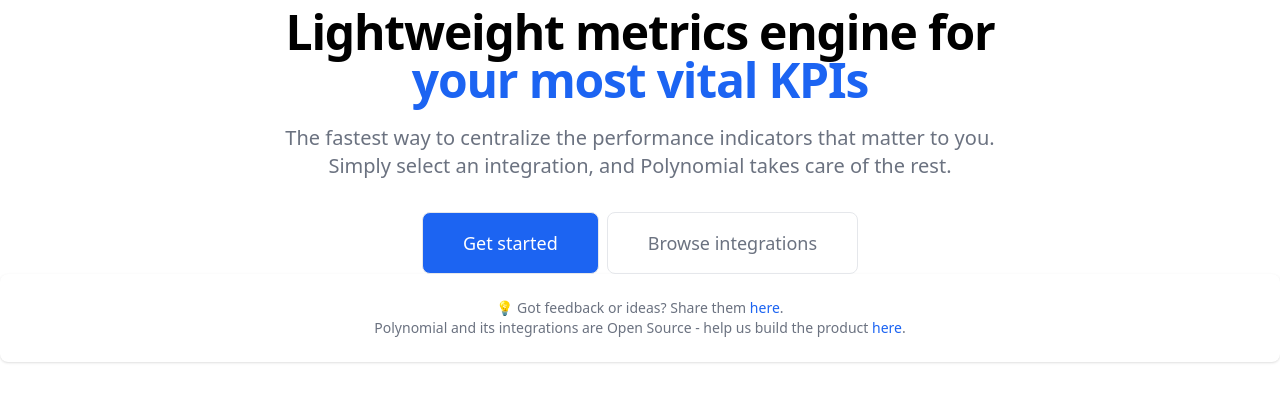
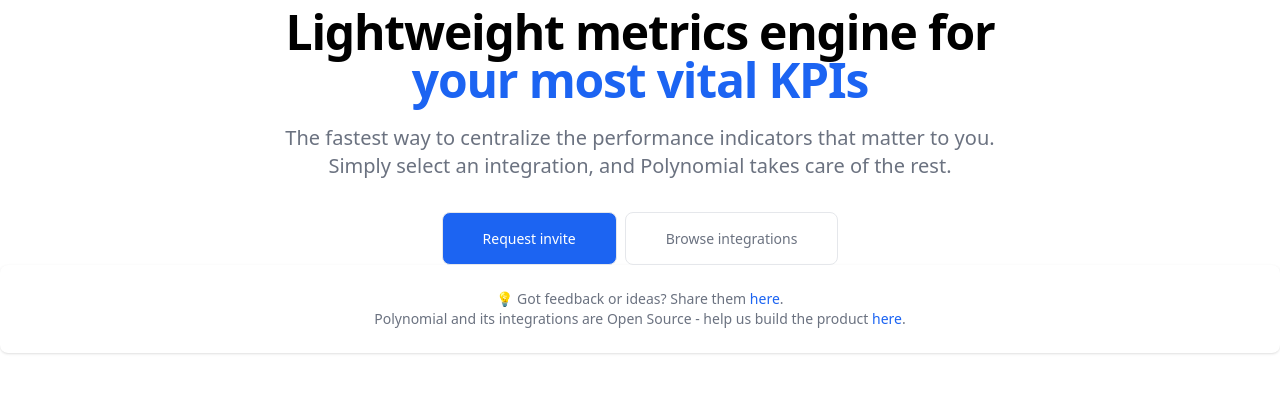
Before and after one commit to corradio/polynomial, a Django app: page / in a window 1280 px wide. Shown: the part 160-562 px from the top of the page. Run offline with Django 4.2, Linux system fonts and the light colour scheme; style sheets or scripts are compiled from the project's sources; parts of the project's set-up code (start-up, migrations or seed data) failed here and were passed over; some libraries are stand-ins or nearby versions.

Commit message:
Add link to request invite; disable signups. ref #144

```diff
--- a/templates/account/login.html
+++ b/templates/account/login.html
@@ -64,7 +64,7 @@
       <a class="button secondaryAction" href="{% url 'account_reset_password' %}"></a>
       <button class="btn cta w-full" type="submit">{% trans "Login" %}</button>
       <p class="text-sm font-light text-gray-500 mt-6">
-          Don’t have an account yet? <a href="{{ signup_url }}" class="font-medium text-primary-600 hover:underline dark:text-primary-500">Sign up</a>
+          Don’t have an account yet? <a href="https://docs.google.com/forms/d/e/1FAIpQLSerYLHahqXc32Kt5a8tS0sta4uFHEY-CbisvxnyCXKFD2cMOA/viewform" class="font-medium text-primary-600 hover:underline dark:text-primary-500">Request invite</a>
       </p>
     </form>
 
--- a/templates/mainapp/index.html
+++ b/templates/mainapp/index.html
@@ -13,9 +13,9 @@
         The fastest way to centralize the performance indicators that matter to you.
         Simply select an integration, and Polynomial takes care of the rest.
       </p>
-      <p class="max-w-md mx-auto mt-5 sm:flex sm:justify-center md:mt-8 gap-2">
-        <a class="btn bg-blue-600 text-white md:text-lg md:py-4 md:px-10" href="{% url 'account_signup' %}">Get started</a>
-        <a class="btn md:text-lg md:py-4 md:px-10 text-gray-500" href="{% url 'integrations' %}">Browse integrations</a>
+      <p class="max-w-md mx-auto mt-5 flex justify-center md:mt-8 gap-2 md:text-md">
+        <a class="btn bg-blue-600 text-white md:py-4 md:px-10" href="https://docs.google.com/forms/d/e/1FAIpQLSerYLHahqXc32Kt5a8tS0sta4uFHEY-CbisvxnyCXKFD2cMOA/viewform">Request invite</a>
+        <a class="btn md:py-4 md:px-10 text-gray-500" href="{% url 'integrations' %}">Browse integrations</a>
       </p>
     </div>
   </div>
```
